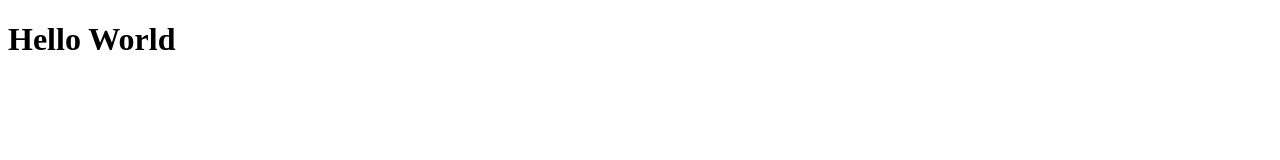
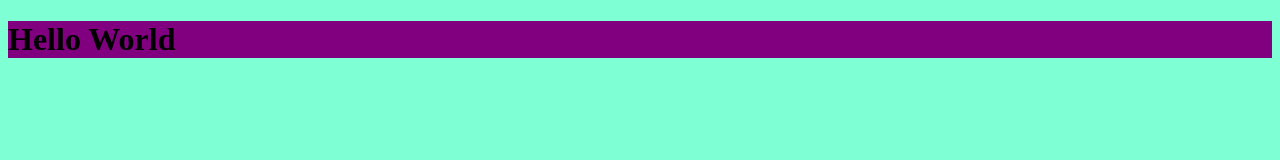
Before and after one commit to andyli11/sample, a plain HTML site: page index.html in a window 1280 px wide. Drawn offline with Linux system fonts and the light colour scheme.

Commit message:
add basic style

```diff
--- a/index.html
+++ b/index.html
@@ -2,6 +2,7 @@
 <html>
     <head>
         <title>Website</title>
+        <link rel="stylesheet" href="style.css" />
     </head>
     <body>
         <h1>Hello World</h1>
--- /dev/null
+++ b/style.css
@@ -0,0 +1,7 @@
+body{
+    background:aquamarine;
+}
+
+h1{
+    background:purple;
+}
```
